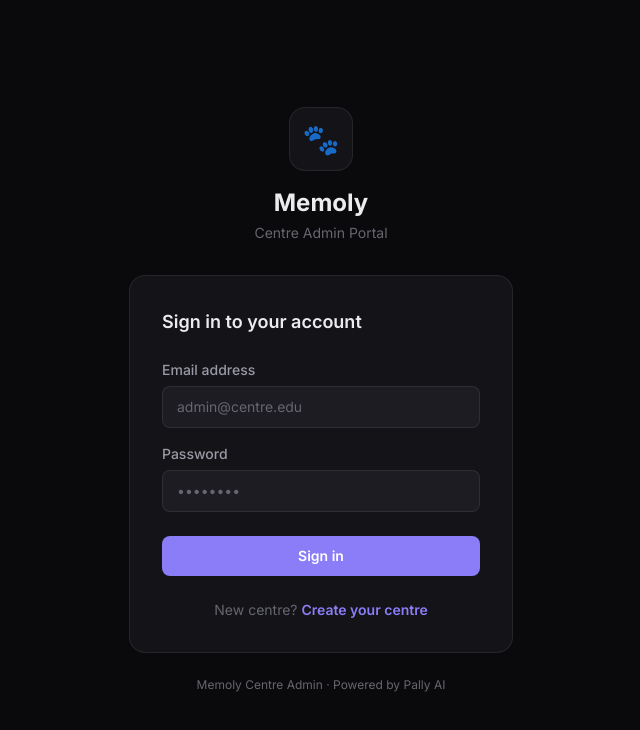
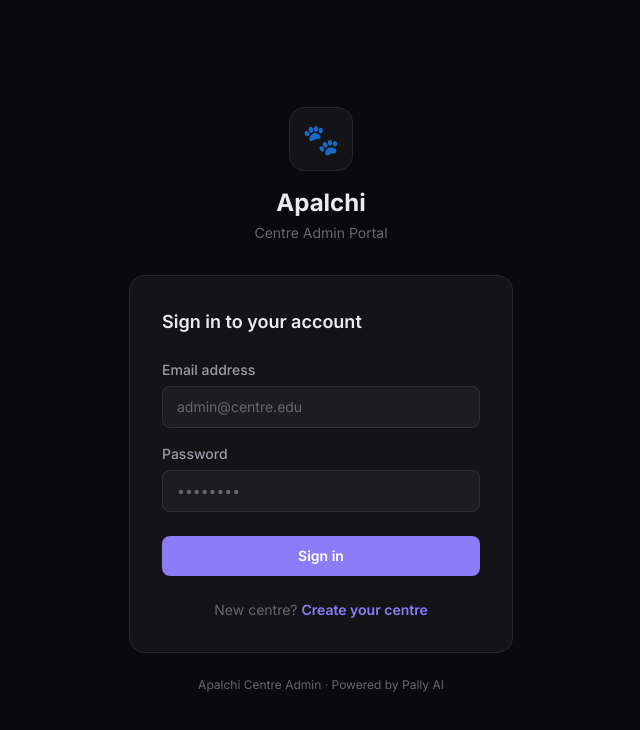
Before and after one commit to zackwhy1704/memoly, a Next.js app: page /login in a window 1280 px wide. Shown: the top 730 px of the page, without its empty margins (319-959 px from the left). Built offline with nearby package versions, Linux system fonts and the light colour scheme; no server answers.

Commit message:
fix(web): rebrand Memoly → Apalchi (titles, metadata, copy, package name)
Co-Authored-By: Claude Opus 4.8 <noreply@anthropic.com>

```diff
--- a/package.json
+++ b/package.json
@@ -1,5 +1,5 @@
 {
-  "name": "memoly-web",
+  "name": "apalchi-web",
   "version": "0.1.0",
   "private": true,
   "scripts": {
--- a/src/app/dashboard/settings/page.tsx
+++ b/src/app/dashboard/settings/page.tsx
@@ -84,7 +84,7 @@ function InvitePanel({ orgId }: { orgId: string }) {
       <div>
         <h2 className="text-sm font-semibold text-ink">Invite students</h2>
         <p className="text-ink3 text-xs mt-1">
-          Generate a code students enter in the Memoly app to join your centre. Then assign them to a
+          Generate a code students enter in the Apalchi app to join your centre. Then assign them to a
           class from the Classes page.
         </p>
       </div>
--- a/src/app/layout.tsx
+++ b/src/app/layout.tsx
@@ -6,8 +6,8 @@ import Providers from "@/components/Providers";
 const inter = Inter({ subsets: ["latin"] });
 
 export const metadata: Metadata = {
-  title: "Memoly Centre Admin",
-  description: "Manage your Memoly AI tutor content and students",
+  title: "Apalchi Centre Admin",
+  description: "Manage your Apalchi AI tutor content and students",
 };
 
 export default function RootLayout({
--- a/src/app/login/page.tsx
+++ b/src/app/login/page.tsx
@@ -54,7 +54,7 @@ export default function LoginPage() {
           <div className="inline-flex items-center justify-center w-16 h-16 rounded-2xl bg-panel border border-line mb-4">
             <span className="text-3xl">🐾</span>
           </div>
-          <h1 className="text-2xl font-bold text-ink">Memoly</h1>
+          <h1 className="text-2xl font-bold text-ink">Apalchi</h1>
           <p className="text-ink3 text-sm mt-1">Centre Admin Portal</p>
         </div>
 
@@ -125,7 +125,7 @@ export default function LoginPage() {
         </div>
 
         <p className="text-center text-xs text-ink3 mt-6">
-          Memoly Centre Admin · Powered by Pally AI
+          Apalchi Centre Admin · Powered by Pally AI
         </p>
       </div>
     </div>
--- a/src/app/signup/page.tsx
+++ b/src/app/signup/page.tsx
@@ -81,7 +81,7 @@ export default function SignupPage() {
             <span className="text-3xl">🏫</span>
           </div>
           <h1 className="text-2xl font-bold text-ink">Create your centre</h1>
-          <p className="text-ink3 text-sm mt-1">Set up your Memoly admin portal</p>
+          <p className="text-ink3 text-sm mt-1">Set up your Apalchi admin portal</p>
         </div>
 
         <div className="bg-panel rounded-2xl border border-line p-8">
@@ -146,7 +146,7 @@ export default function SignupPage() {
         </div>
 
         <p className="text-center text-xs text-ink3 mt-6">
-          Memoly Centre Admin · Powered by Pally AI
+          Apalchi Centre Admin · Powered by Pally AI
         </p>
       </div>
     </div>
--- a/src/components/Sidebar.tsx
+++ b/src/components/Sidebar.tsx
@@ -43,7 +43,7 @@ export default function Sidebar() {
         <div className="flex items-center gap-3">
           <span className="text-2xl">🐾</span>
           <div>
-            <p className="text-ink font-bold text-lg leading-tight">Memoly</p>
+            <p className="text-ink font-bold text-lg leading-tight">Apalchi</p>
             <p className="text-ink3 text-xs">Centre Admin</p>
           </div>
         </div>
```
Also changed, not shown: 1 other file (tests, documents, lock files or other folders).
